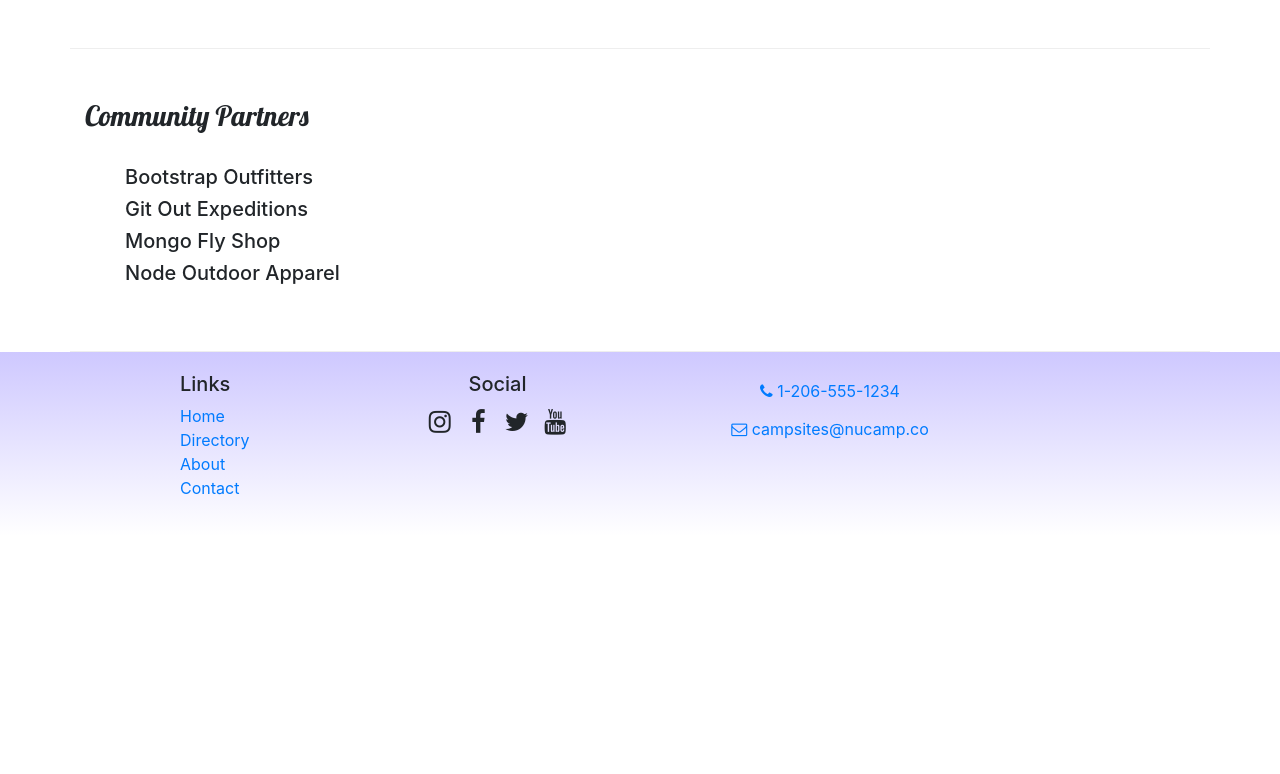
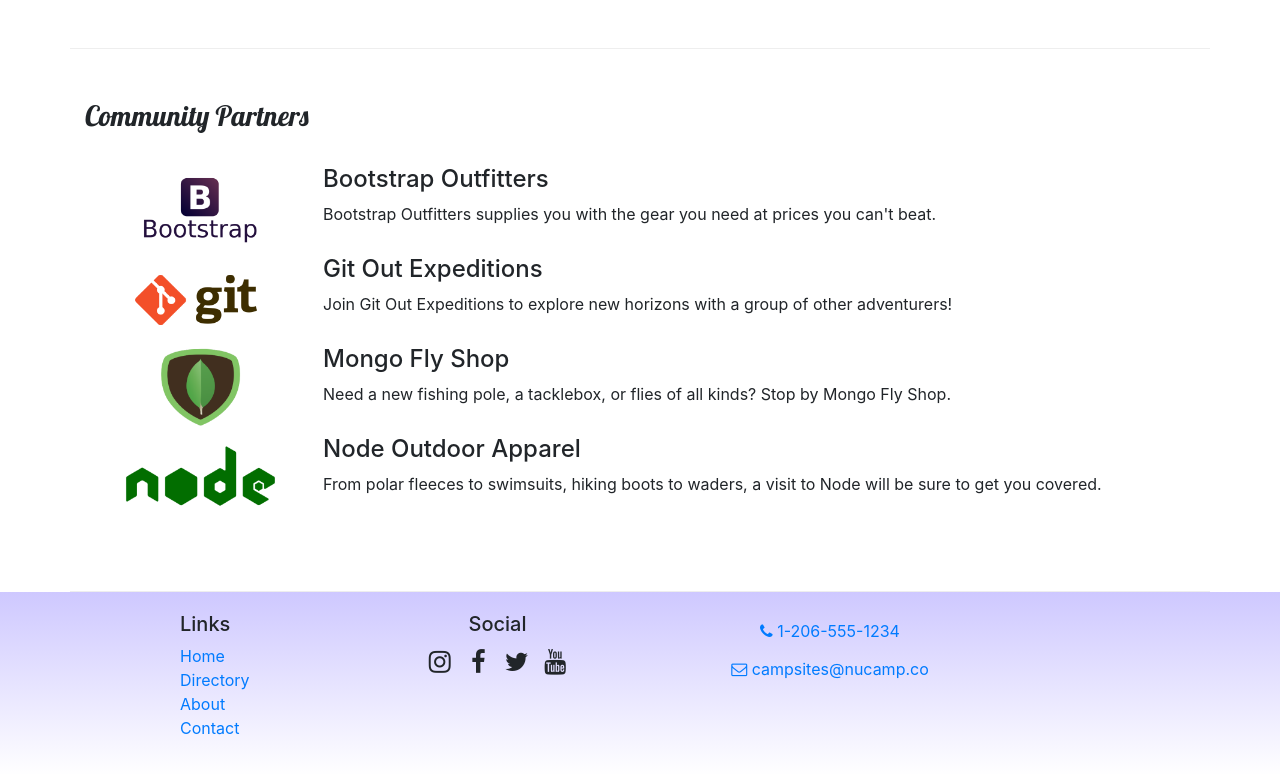
Before and after one commit to mtkrupka1138/react-bootcamp, a React (Create React App) app in the folder nucampsite/: page /aboutus in a window 1280 px wide. Shown: the part 890-1664 px from the top of the page. Before the commit the page ends 1426 px from the top, so only its background shows below. Built offline with nearby package versions, Linux system fonts and the light colour scheme.

Commit message:
Week 3 workshop tasks 2&3

```diff
--- a/nucampsite/src/components/AboutComponent.js
+++ b/nucampsite/src/components/AboutComponent.js
@@ -7,7 +7,7 @@
 
     const partners = props.partners.map(partner => {
         return (
-            <h5>{partner.name}</h5>
+            <Media tag="li" key={partner.id}><RenderPartner partner={partner}/></Media>
         );
     });
 
@@ -73,4 +73,20 @@
     );
 }
 
+function RenderPartner({partner}) {
+
+    if (partner) {
+        return (
+            <React.Fragment>
+                <Media object src={partner.image} alt={partner.name} width="150" />
+                <Media body className="ml-5 mb-4">
+                    <Media heading>{partner.name}</Media>
+                    {partner.description}
+                </Media>
+            </React.Fragment>
+        );
+    }
+    return (<div></div>);
+}
+
 export default About;
```
